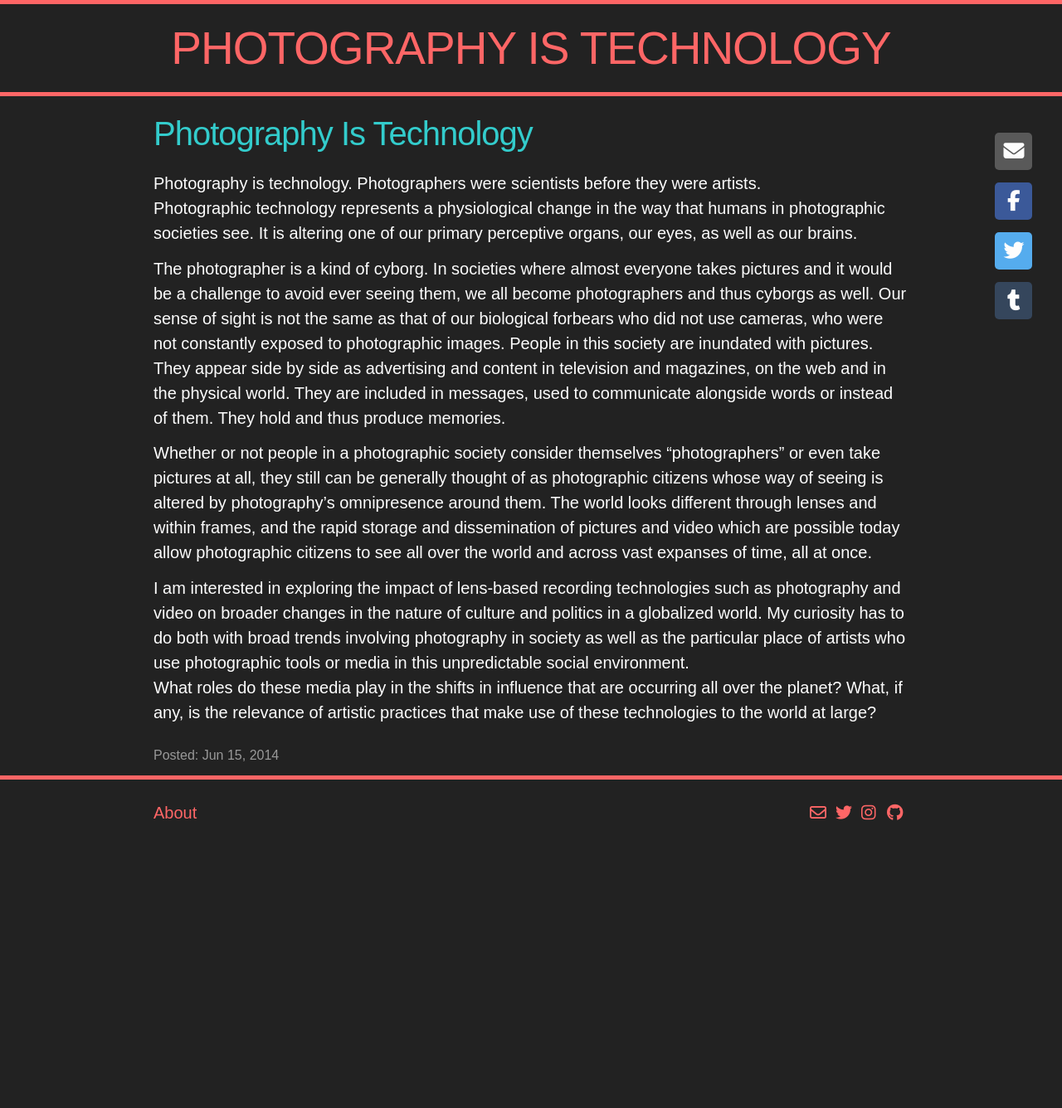
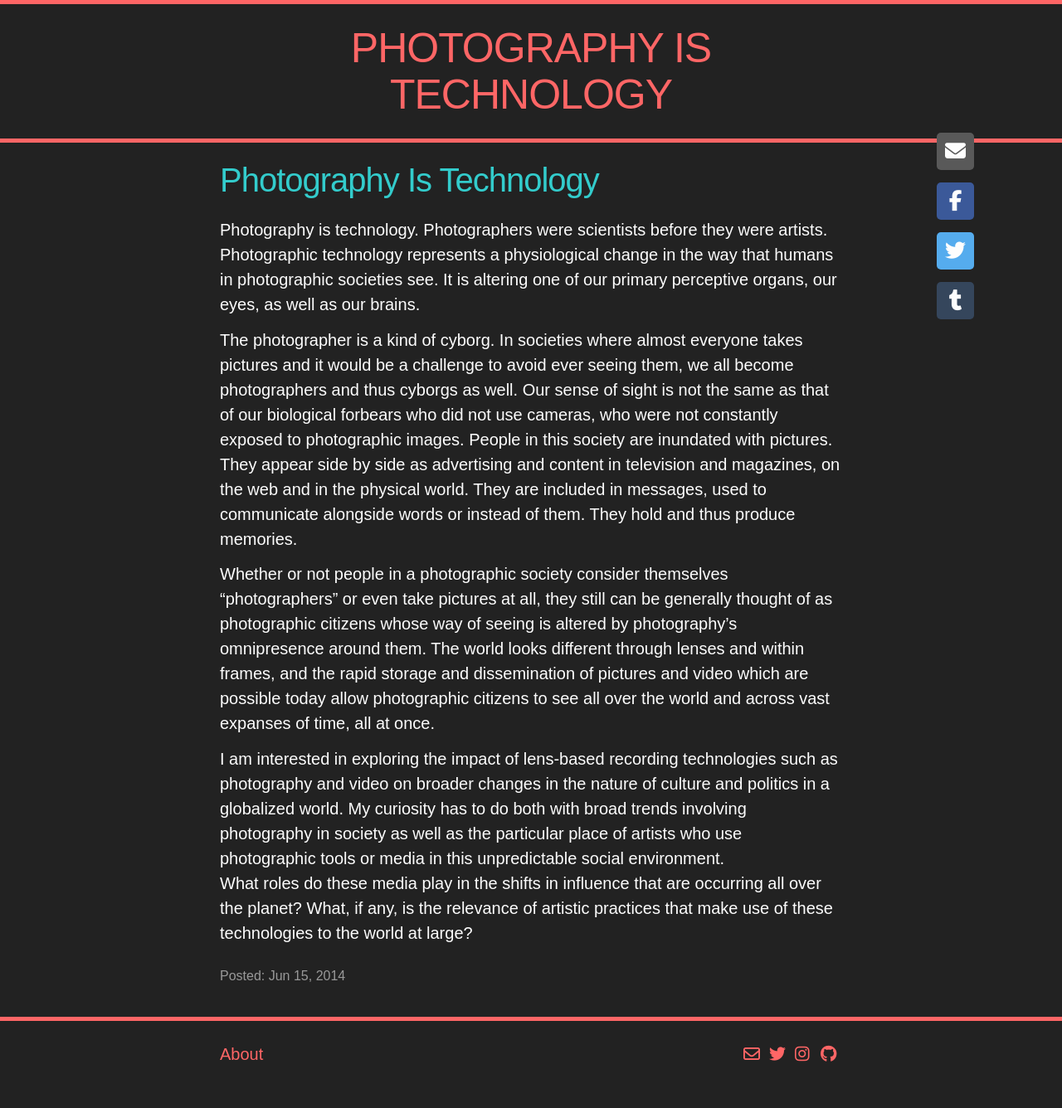
Before and after one commit to r4d1n/photographyistechnology, a Jekyll site: the page built from _posts/2014-06-15-photography-is-technology-2.md, in a window 1280 px wide. Shown: the whole page at 83% size. Built offline with Jekyll 4.4.1, drawn with Linux system fonts in a browser that asks for light colours; nearby versions of some CDN libraries; library files that are not in the unit come from our copies; before the commit the page ends 1045 px from its top, so only the background shows below that.

Commit message:
narrower content column, adjust some other spacing

```diff
--- a/_sass/_layout.scss
+++ b/_sass/_layout.scss
@@ -138,6 +138,7 @@
 .post-meta {
   font-size: $small-font-size;
   color: $grey-color;
+  padding-bottom: $spacing-unit;
 }
 
 .pagination {
@@ -232,13 +233,13 @@
 .sidebar {
   position: fixed;
   top: 150px;
-  right: 2%;
+  right: 2.5%;
 
   @include media-query($on-tablet) {
     display: none;
   }
   @media screen and (min-width: $on-widescreen) {
-    right: 5%;
+    right: 7.5%;
   }
 }
 
--- a/css/main.scss
+++ b/css/main.scss
@@ -10,7 +10,7 @@ $base-font-family: "proxima-nova", sans-serif;
 $base-font-size:   20px;
 $small-font-size:  $base-font-size * 0.8;
 $med-font-size: $base-font-size * 2.0;
-$big-font-size: $base-font-size * 2.75;
+$big-font-size: $base-font-size * 2.5;
 $base-line-height: 1.5;
 
 $header-font-family: "futura-pt", sans-serif;
@@ -27,11 +27,11 @@ $grey-color-light: lighten($grey-color, 40%);
 $grey-color-dark:  darken($grey-color, 25%);
 
 // Width of the content area
-$content-width:    960px;
+$content-width:    800px;
 
 $on-phone:          600px;
-$on-tablet:        1200px;
-$on-widescreen:    1400px;
+$on-tablet:        1000px;
+$on-widescreen:    1200px;
 
 
 
```
